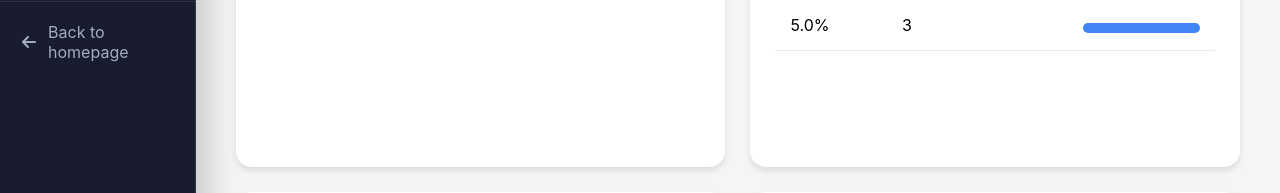
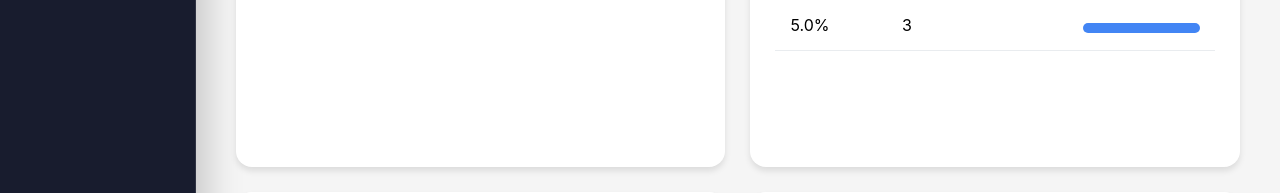
Before and after one commit to r-ravish/InventoryHub, a Flask app: page /dashboard in a window 1280 px wide. Shown: the part 576-769 px from the top of the page. Run offline with Flask 3, Linux system fonts and the light colour scheme; a user stored in the database is signed in.

Commit message:
final update

```diff
--- a/templates/dashboard.html
+++ b/templates/dashboard.html
@@ -1177,10 +1177,10 @@
             <i class="fas fa-chart-bar"></i>
             <span>Reports</span>
         </div>
-        <div class="nav-item back-link" style="margin-top: 205px; border-top: 1px solid rgba(255,255,255,0.1); padding-top: 20px;">
-            <i class="fas fa-arrow-left"></i>
-            <a href="{{ url_for('home') }}" style="color: inherit; text-decoration: none;">Back to homepage</a>
-        </div>
+        <!-- <div class="nav-item back-link" style="margin-top: 205px; border-top: 1px solid rgba(255,255,255,0.1); padding-top: 20px;"> -->
+            <!-- <i class="fas fa-arrow-left"></i> -->
+            <!-- <a href="{{ url_for('home') }}" style="color: inherit; text-decoration: none;">Back to homepage</a> -->
+        <!-- </div> -->
     </div>
 
     <div class="main-content">
--- a/templates/inventory.html
+++ b/templates/inventory.html
@@ -457,10 +457,10 @@
                 <i class="fas fa-chart-bar"></i>
                 <span>Reports</span>
             </div>
-            <div class="nav-item back-link" style="margin-top: 205px; border-top: 1px solid rgba(255,255,255,0.1); padding-top: 20px;">
+            <!-- <div class="nav-item back-link" style="margin-top: 205px; border-top: 1px solid rgba(255,255,255,0.1); padding-top: 20px;">
                 <i class="fas fa-arrow-left"></i>
                 <a href="{{ url_for('home') }}" style="color: inherit; text-decoration: none;">Back to homepage</a>
-            </div>
+            </div> -->
         </nav>
 
         <main class="main-content">
```
Also changed, not shown: instance/app.db.
